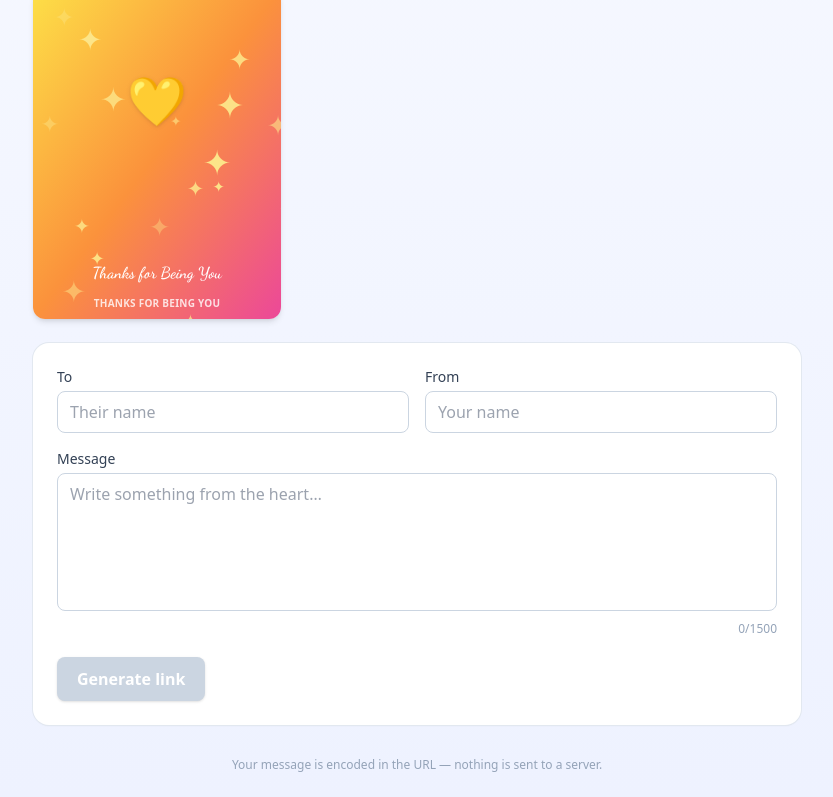
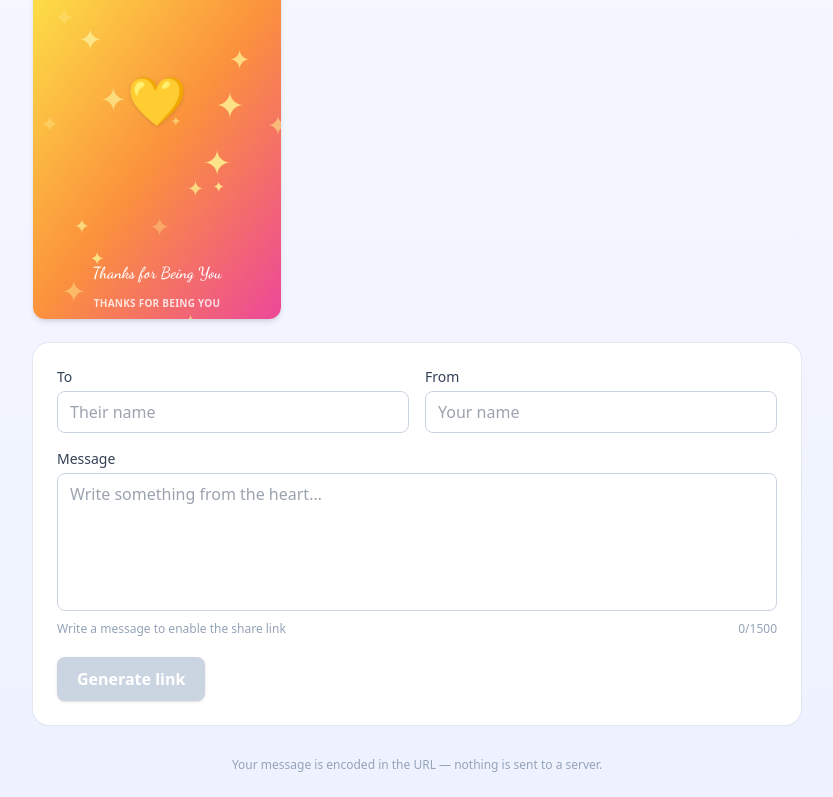
Before and after one commit to Pallav9919/kawaiily, a React (Vite) app: page / in a window 1280 px wide. Shown: the part 3272-4069 px from the top of the page, without its empty margins (223-1056 px from the left). Built offline with nearby package versions, Linux system fonts and the light colour scheme; a web font is replaced by a local one.

Commit message:
Add empty-state hint below message field

```diff
--- a/src/views/Editor.jsx
+++ b/src/views/Editor.jsx
@@ -120,7 +120,10 @@ export default function Editor() {
               placeholder="Write something from the heart…"
               className="w-full resize-none rounded-lg border border-slate-300 px-3 py-2 text-base text-slate-800 outline-none focus:border-rose-400 focus:ring-2 focus:ring-rose-200"
             />
-            <div className="mt-1 text-right text-xs text-slate-400">{message.length}/1500</div>
+            <div className="mt-1 flex justify-between text-xs text-slate-400">
+              <span>{!canGenerate && message.length === 0 ? "Write a message to enable the share link" : "\u00A0"}</span>
+              <span>{message.length}/1500</span>
+            </div>
           </div>
 
           <div className="mt-5 flex flex-col gap-3 sm:flex-row sm:items-center">
```
